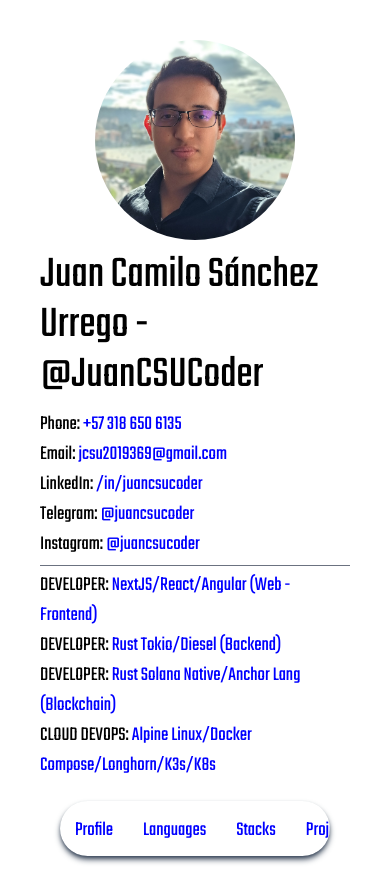
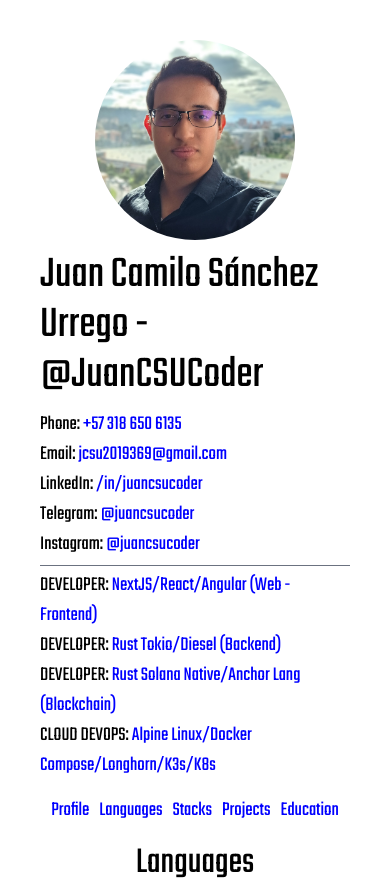
Before and after one commit to JuanCSUCoder/juancsucoder-cv, a Next.js app: page / in a window 390 px wide. Shown: the top 880 px of the page. Built offline with nearby package versions, Linux system fonts and the light colour scheme.

Commit message:
Feat: Responsive NavBar

```diff
--- a/app/ui/NavBar.tsx
+++ b/app/ui/NavBar.tsx
@@ -27,7 +27,7 @@ const menuItems: MenuItem[] = [
 export default function NavBar() {
   return (
     <nav className="flex justify-center items-center">
-      <ul className="flex flex-row m-4 rounded-full overflow-hidden w-fit h-fit shadow-md shadow-slate-700">
+      <ul className="flex flex-row mt-2 mb-2 sm:m-4 sm:rounded-full overflow-y-auto sm:overflow-hidden w-fit h-fit sm:shadow-md sm:shadow-slate-700">
         {menuItems.map((item, idx) => (
           <MenuElement key={`menu-item-${idx}`} item={item} />
         ))}
--- a/app/ui/nav-ui/MenuElement.tsx
+++ b/app/ui/nav-ui/MenuElement.tsx
@@ -8,7 +8,7 @@ export type MenuItem = {
 export default function MenuElement({ item }:{item: MenuItem}) {
   return (
     <li>
-      <Link href={`#${item.tag}`} className="block p-3 pb-2 hover:bg-slate-300 box-border text-center">{ item.label }</Link>
+      <Link href={`#${item.tag}`} className="block p-1 sm:p-3 sm:pb-2 hover:bg-slate-300 box-border text-center">{ item.label }</Link>
     </li>
   )
 }
```
